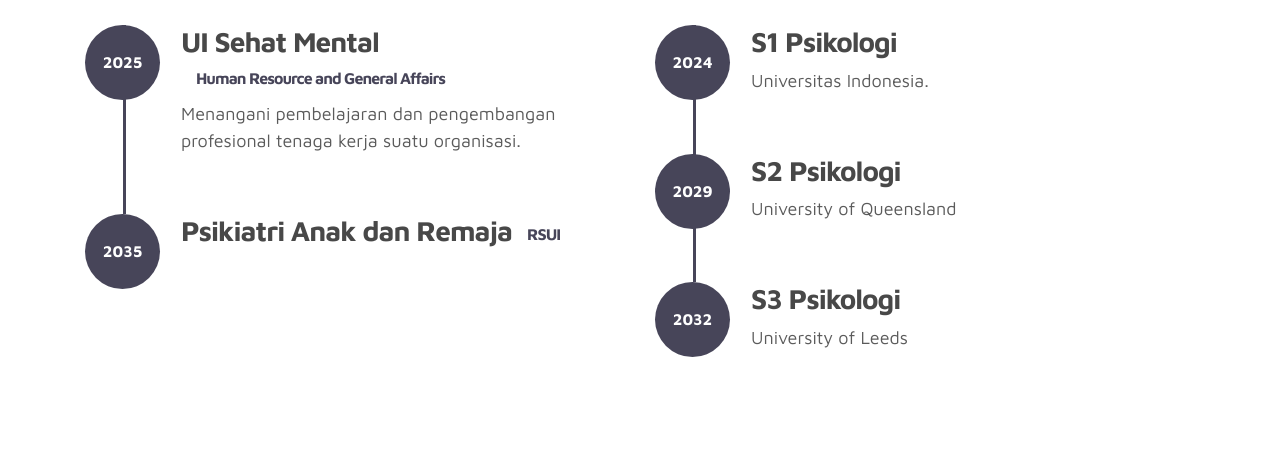
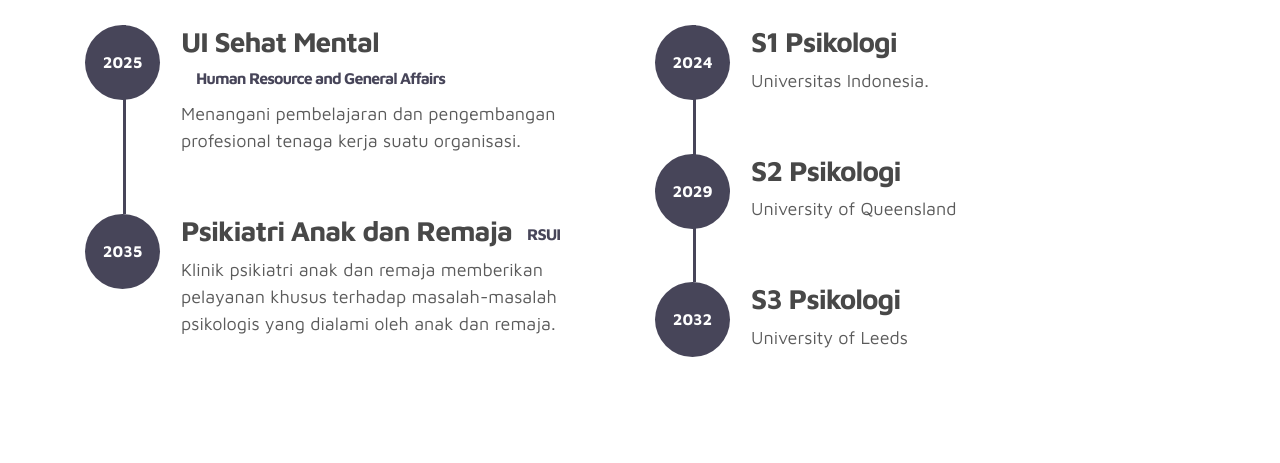
Before and after one commit to psychw6rd/aisha, a plain HTML site: page index.html in a window 1280 px wide. Shown: the part 1776-2239 px from the top of the page. Drawn offline with Linux system fonts and the light colour scheme.

Commit message:
Update index.html

```diff
--- a/index.html
+++ b/index.html
@@ -175,6 +175,9 @@ https://www.tooplate.com/view/2115-marvel
                             </div>
                             <div class="timeline-info">
                                 <h3><span>Psikiatri Anak dan Remaja</span><small>RSUI</small></h3>
+                              <p>Klinik psikiatri anak dan remaja memberikan pelayanan khusus terhadap masalah-masalah psikologis yang dialami oleh anak dan remaja.
+
+</p>
                             </div>
                         </div>
                     </div>
```
